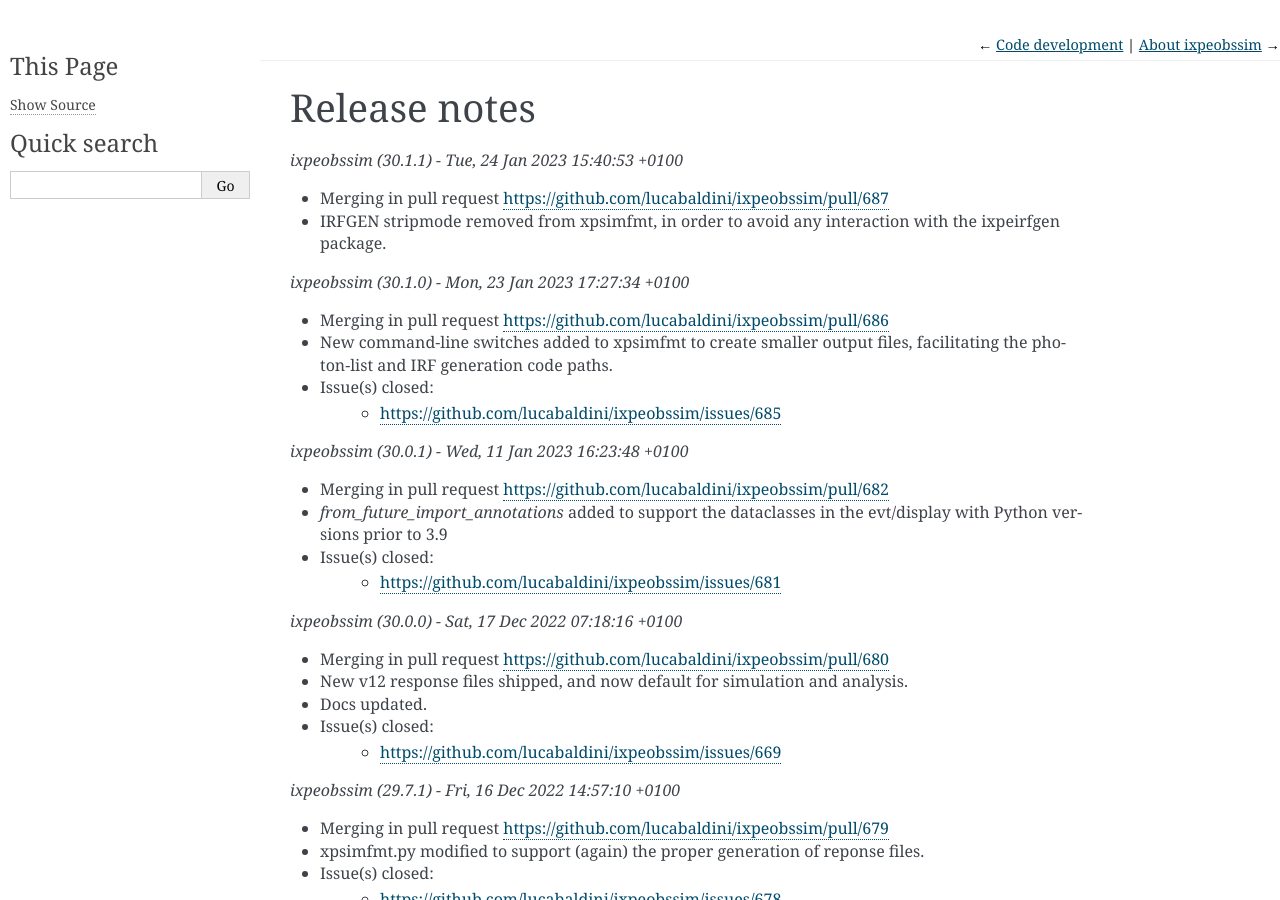
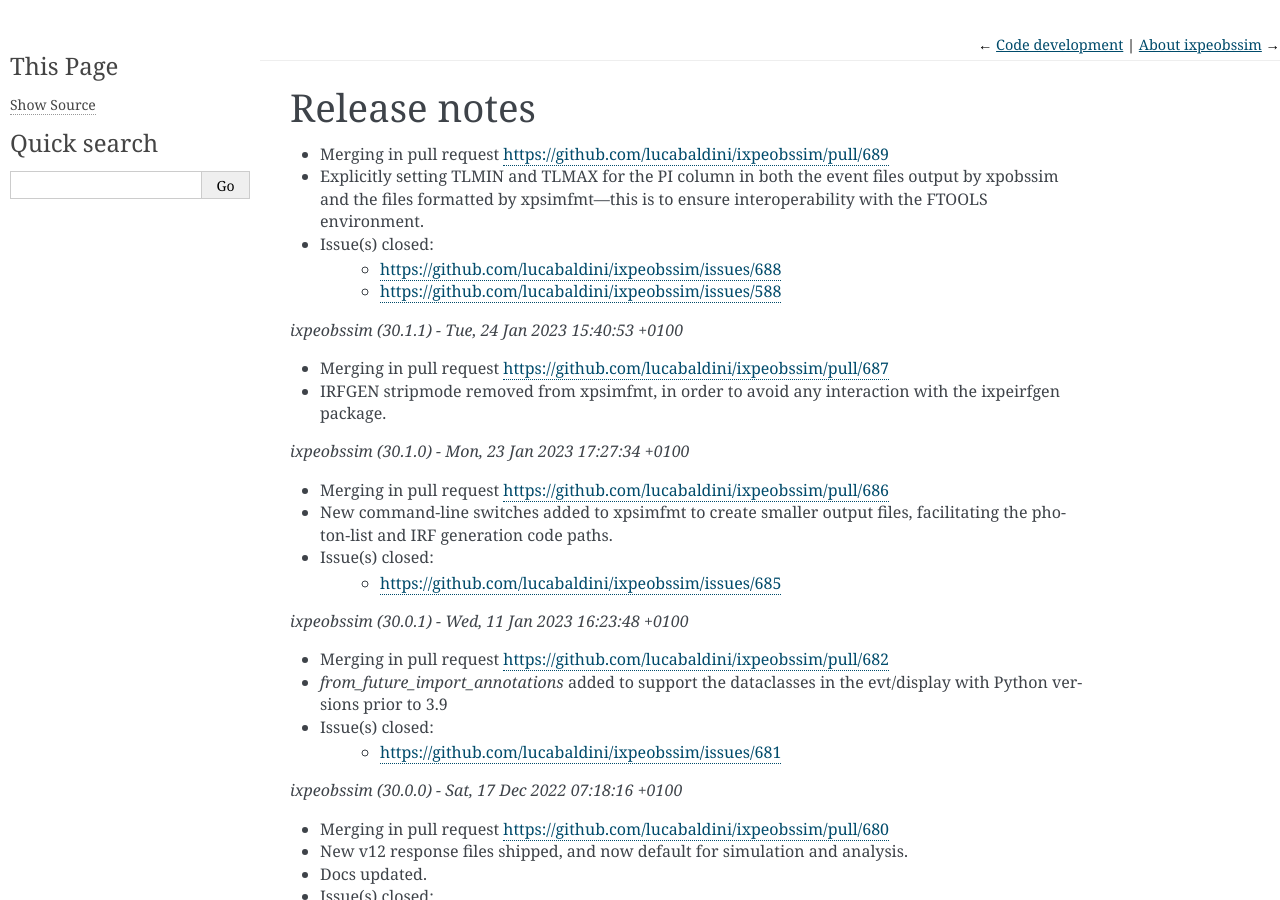
Before and after one commit to lucabaldini/ixpeobssim, a Sphinx documentation site: the page built from docs/release_notes.rst, in a window 1280 px wide and 900 px high. Built offline with Sphinx 7.4.7, drawn with Linux system fonts in a browser that asks for light colours; formulas are drawn with MathJax 3.

Commit message:
Updated release notes.

```diff
--- a/docs/release_notes.rst
+++ b/docs/release_notes.rst
@@ -2,6 +2,15 @@
 
 Release notes
 =============
+
+
+* Merging in pull request https://github.com/lucabaldini/ixpeobssim/pull/689
+* Explicitly setting TLMIN and TLMAX for the PI column in both the event
+  files output by xpobssim and the files formatted by xpsimfmt---this is to
+  ensure interoperability with the FTOOLS environment.
+* Issue(s) closed:
+      * https://github.com/lucabaldini/ixpeobssim/issues/688
+      * https://github.com/lucabaldini/ixpeobssim/issues/588
 
 
 *ixpeobssim (30.1.1) - Tue, 24 Jan 2023 15:40:53 +0100*
```
